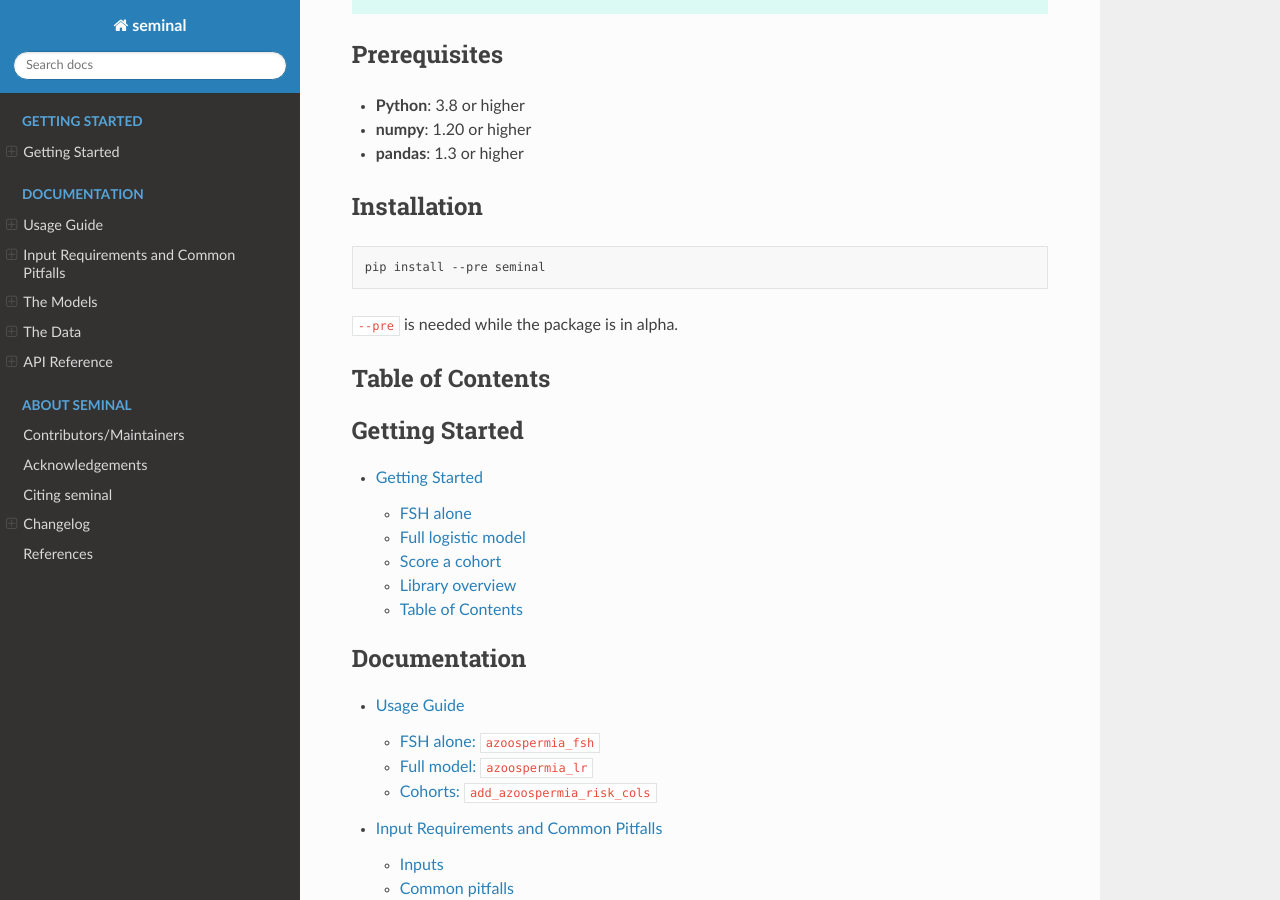
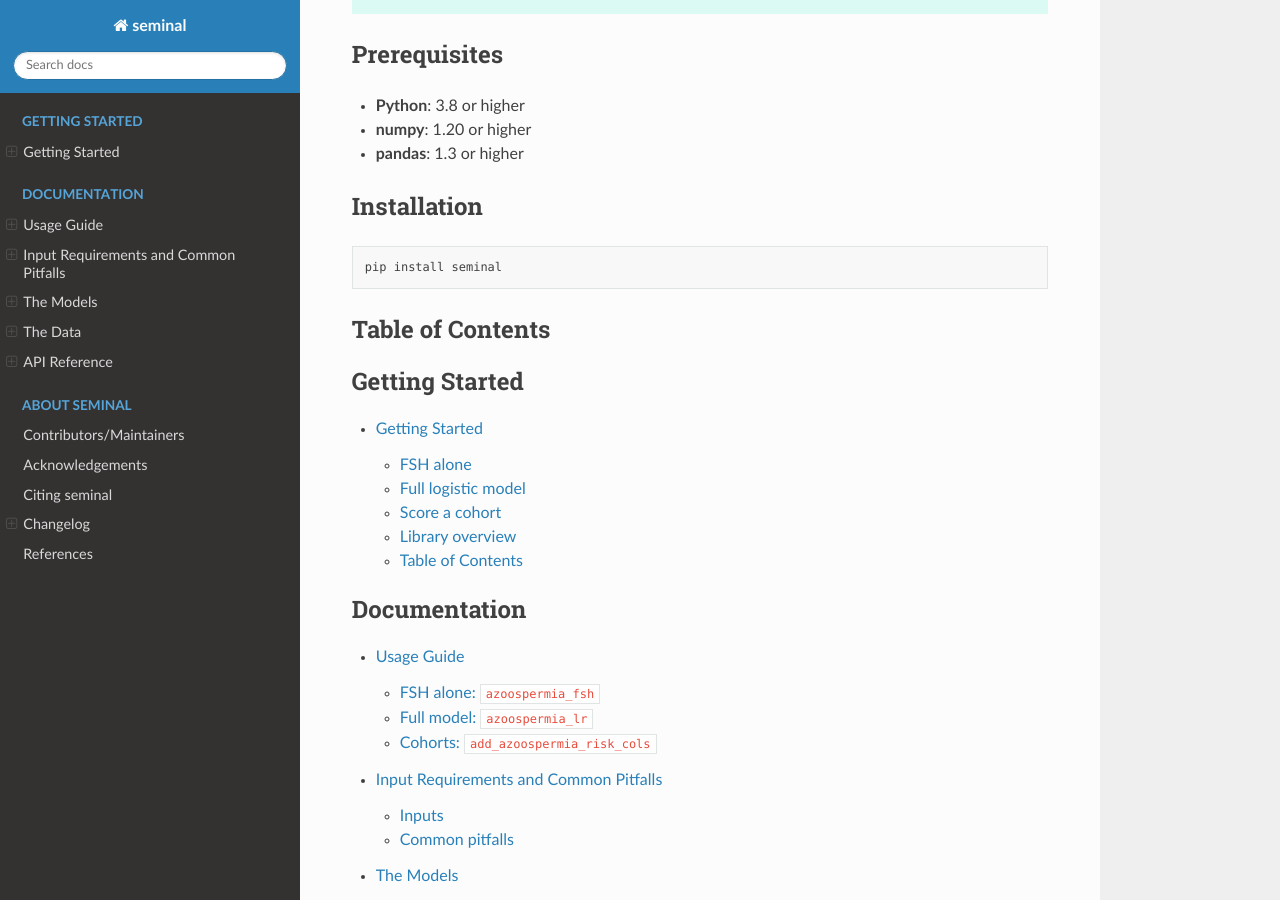
Before and after one commit to datasciencedynamics/seminal, a Sphinx documentation site: the page built from docs/index.rst, in a window 1280 px wide and 900 px high, scrolled down 811 px. Built offline with Sphinx 7.4.7 and the Read the Docs theme 3.1.0, drawn with Linux system fonts in a browser that asks for light colours; pages that are not in the unit, such as notebooks, are missing from menus.

Commit message:
Docs: drop --pre

```diff
--- a/docs/index.rst
+++ b/docs/index.rst
@@ -39,9 +39,7 @@ Installation
 
 .. code-block:: bash
 
-   pip install --pre seminal
-
-``--pre`` is needed while the package is in alpha.
+   pip install seminal
 
 Table of Contents
 -----------------
```
